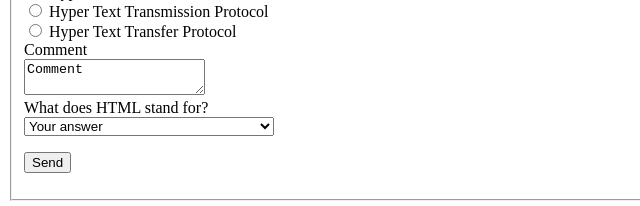
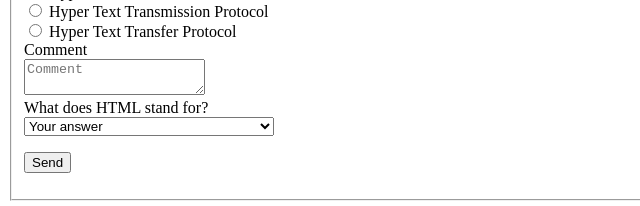
Before and after one commit to LizaVydritskaia/if-html, a website: page index.html in a window 1280 px wide. Shown: the part 1566-1772 px from the top of the page, 0-640 px from the left. Drawn offline with Linux system fonts and the light colour scheme.

Commit message:
Added placeholder to <textarea> tag

```diff
--- a/index.html
+++ b/index.html
@@ -140,9 +140,12 @@
         </div>
         <div>
           <label for="comment">Comment</label><br />
-          <textarea id="comment" name="comment" maxlength="500">
-Comment</textarea
-          >
+          <textarea
+            id="comment"
+            name="comment"
+            maxlength="500"
+            placeholder="Comment"
+          ></textarea>
         </div>
         <div>
           <label for="select_html">What does HTML stand for?</label><br />
```
